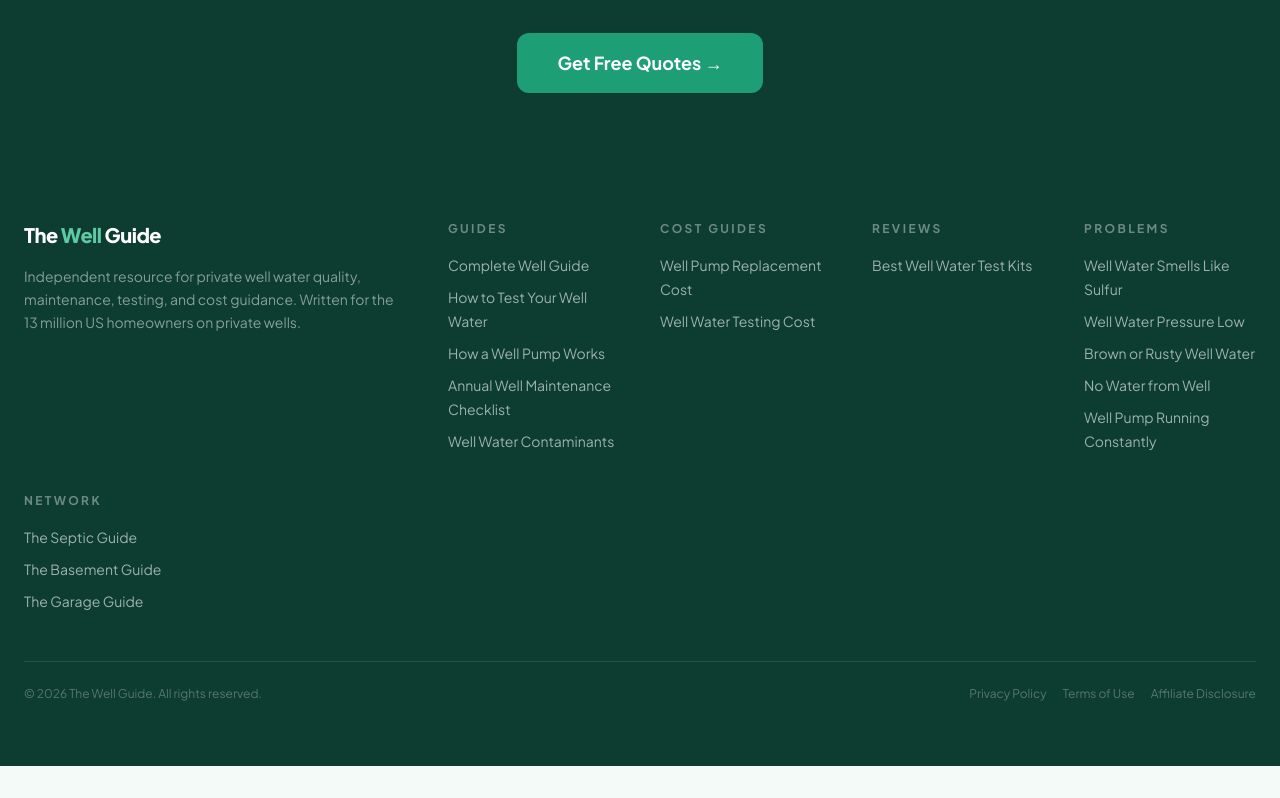
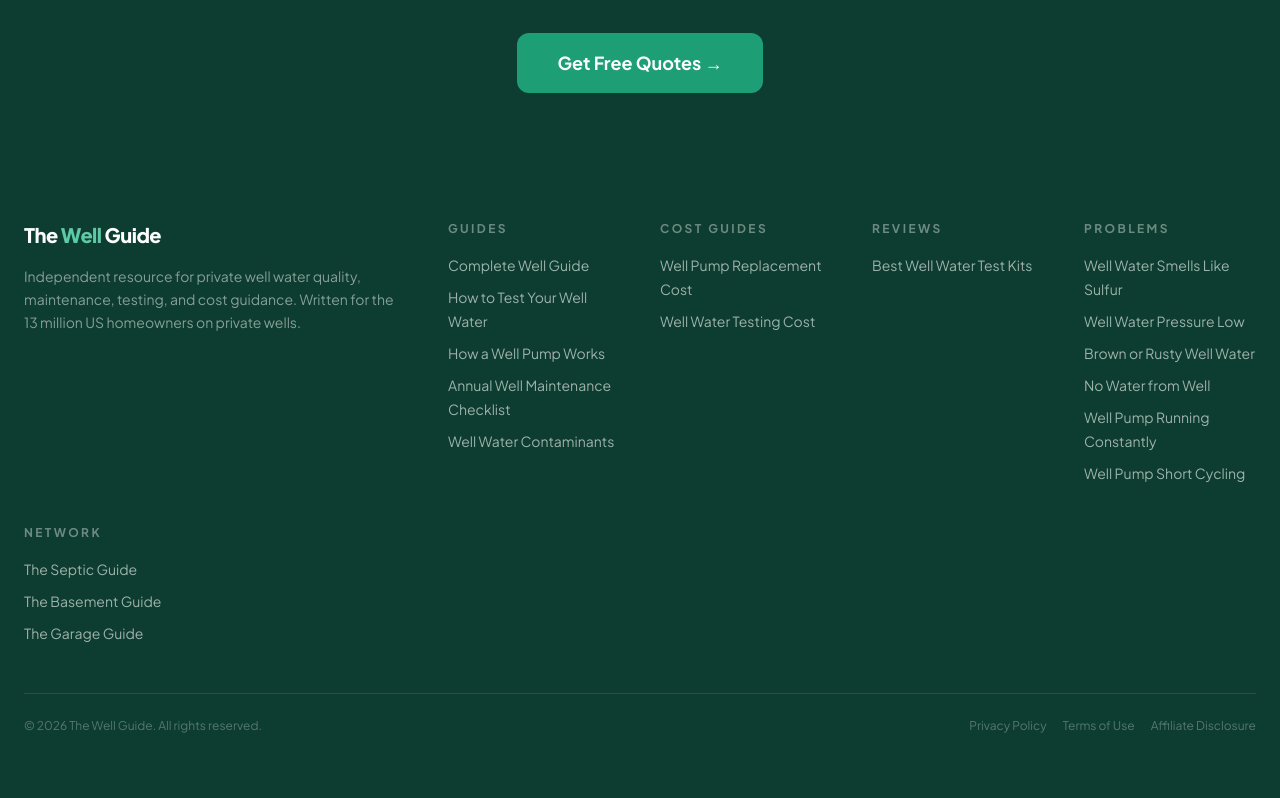
Before and after one commit to thebasementguide2026/thewell.guide-, a Next.js app: page / in a window 1280 px wide. Shown: the part 2340-3138 px from the top of the page. Before the commit the page ends 3106 px from the top, so only its background shows below. Built offline with nearby package versions, Linux system fonts and the light colour scheme.

Commit message:
Add Well Pump Short Cycling to footer Problems column

```diff
--- a/components/Footer.tsx
+++ b/components/Footer.tsx
@@ -30,6 +30,7 @@ const footerSections = [
       { label: 'Brown or Rusty Well Water', href: '/problems/brown-rusty-well-water' },
       { label: 'No Water from Well', href: '/problems/no-water-from-well' },
       { label: 'Well Pump Running Constantly', href: '/problems/well-pump-running-constantly' },
+      { label: 'Well Pump Short Cycling', href: '/problems/well-pump-short-cycling' },
     ],
   },
 ]
```
